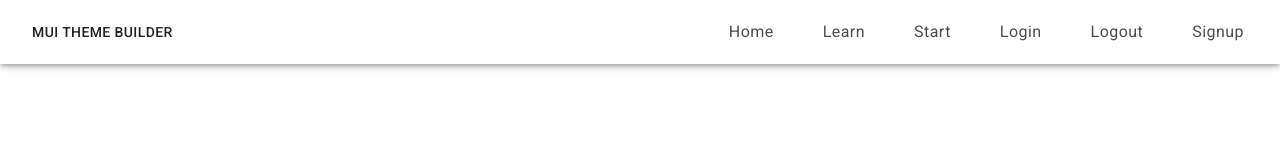
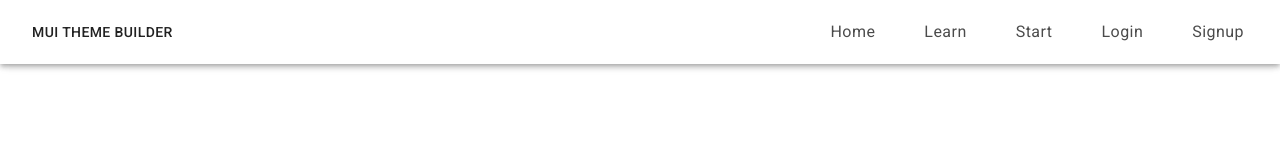
Before and after one commit to mui-toolkit/mui-toolkit, a React (Create React App) app: page / in a window 1280 px wide. Shown: the top 160 px of the page. Built offline with nearby package versions, Linux system fonts and the light colour scheme; no server answers.

Commit message:
Navbar links conditionally render based on logged in status

```diff
--- a/src/components/ui/Header.js
+++ b/src/components/ui/Header.js
@@ -1,4 +1,4 @@
-import React from 'react';
+import React, { useState, useEffect, useCallback, useContext } from 'react';
 import AppBar from '@material-ui/core/AppBar';
 import Toolbar from '@material-ui/core/Toolbar';
 import Typography from '@material-ui/core/Typography';
@@ -27,10 +27,80 @@ const useStyles = makeStyles(theme => ({
     color: '#000'
   }
 }));
-
+const defaultUser = { loggedIn: false, email: '' };
+const UserContext = React.createContext({});
+const UserProvider = UserContext.Provider;
+const UserConsumer = UserContext.Consumer;
+function onAuthStateChange(callback) {
+  firebase.auth().onAuthStateChanged(user => {
+    if (user) {
+      callback({ loggedIn: true, email: user.email });
+    } else {
+      callback({ loggedIn: false });
+    }
+  });
+}
 export default function Header() {
   const classes = useStyles();
-
+  const [user, setUser] = useState({ loggedIn: false });
+  const [error, setError] = useState('');
+  useEffect(() => {
+    const unsubscribe = onAuthStateChange(setUser);
+    return () => {
+      unsubscribe();
+    };
+  }, []);
+  if (!user.loggedIn) {
+    return (
+      <React.Fragment>
+        <AppBar position="fixed" style={{ background: '#fff' }}>
+          <Toolbar>
+            <Button
+              component={Link}
+              to="/"
+              disableRipple
+              // className={classes.logoContainer}
+            >
+              MUI Theme Builder
+            </Button>
+            <Tabs className={classes.tabContainer}>
+              <Tab
+                className={classes.tab}
+                component={Link}
+                to="/"
+                label="Home"
+              />
+              <Tab
+                className={classes.tab}
+                component={Link}
+                to="/learn"
+                label="Learn"
+              />
+              <Tab
+                className={classes.tab}
+                component={Link}
+                to="/design"
+                label="Start"
+              />
+              <Tab
+                className={classes.tab}
+                component={Link}
+                to="/login"
+                label="Login"
+              />
+              <Tab
+                className={classes.tab}
+                component={Link}
+                to="/signup"
+                label="Signup"
+              />
+            </Tabs>
+          </Toolbar>
+        </AppBar>
+        <div className={classes.toolBarMargin} />
+      </React.Fragment>
+    );
+  }
   return (
     <React.Fragment>
       <AppBar position="fixed" style={{ background: '#fff' }}>
@@ -57,12 +127,7 @@ export default function Header() {
               to="/design"
               label="Start"
             />
-            <Tab
-              className={classes.tab}
-              component={Link}
-              to="/login"
-              label="Login"
-            />
+
             <Tab
               className={classes.tab}
               component={Link}
@@ -77,12 +142,6 @@ export default function Header() {
                   })
               }
             />
-            <Tab
-              className={classes.tab}
-              component={Link}
-              to="/signup"
-              label="Signup"
-            />
           </Tabs>
         </Toolbar>
       </AppBar>
```
